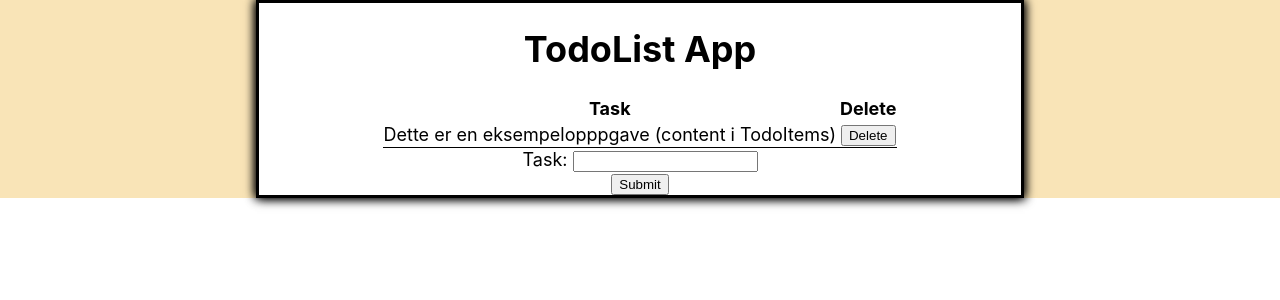
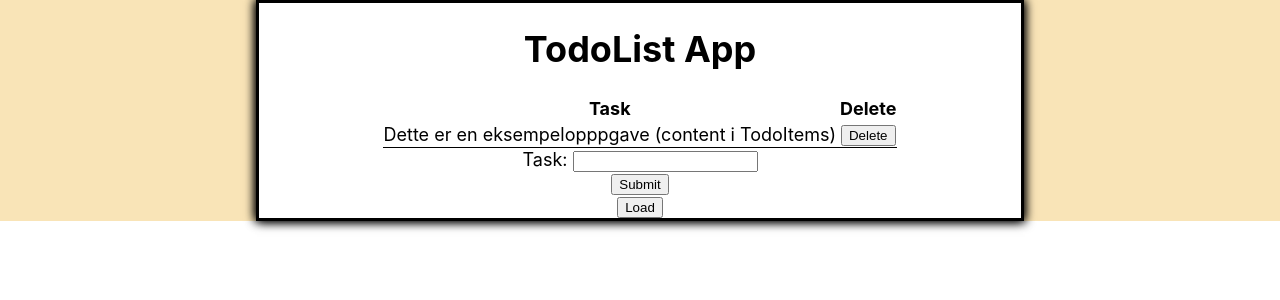
Before and after one commit to olejbl/-IT1901, a React (Create React App) app in the folder frontend/frontend/: page / in a window 1280 px wide. Shown: the top 300 px of the page. Built offline with nearby package versions, Linux system fonts and the light colour scheme; no server answers.

Commit message:
#28 fikset GET metode i frontend i en ny fil Client. Måtte også oppdatere GET metoden i restApi klassen i backend for å få det til å fungere

```diff
--- a/frontend/frontend/src/App.js
+++ b/frontend/frontend/src/App.js
@@ -3,9 +3,11 @@ import './App.css'
 import TodoItems from './Components/TodoItems'
 import styled from 'styled-components'
 
+
 const Button = styled.button`
 
 `
+
 
 
 function App() {
--- /dev/null
+++ b/frontend/frontend/src/Components/Client.js
@@ -0,0 +1,15 @@
+export function reqListener () {
+    console.log("test");
+    return "test"
+}
+
+
+  var oReq = new XMLHttpRequest();
+  oReq.addEventListener("load", reqListener);
+  oReq.open("GET", "http://localhost:8080/all");
+  oReq.send();
+
+  window.addEventListener('load', (event) => {
+    console.log('page is fully loaded');
+  });
+export default reqListener;
--- a/frontend/frontend/src/Components/TodoItems.js
+++ b/frontend/frontend/src/Components/TodoItems.js
@@ -3,6 +3,8 @@ import ListFilter from './ListFilter';
 import './TodoItems.css';
 import TaskForm from './TaskForm';
 import TaskList from './TodoList';
+import Client from './Client'
+import Button from './Button';
 
 export default function Tasks() {
   let [tasks, setTasks] = useState([
@@ -12,13 +14,14 @@ export default function Tasks() {
     }
 
   ]);
+  let klient = new Client;
   //let [filterText, setFilterText] = useState('');
-
+/*
   useEffect(() => {
     fetch('/data.json')
     .then(response => response.json())
     .then(todos => setTasks(todos));
-  }, []);
+  }, []);*/
 
   let handleAddTask = task => {
     setTasks(tasks.concat(task));
@@ -36,6 +39,7 @@ export default function Tasks() {
         tasks={tasks}
       />
       <TaskForm addTask={handleAddTask} />
+      <Button onClick= {klient.reqListener}>Load</Button>
     </div>
   )
 }
```
Also changed, not shown: frontend/frontend/src/Components/TaskForm.js (line endings or trailing spaces), 1 other file (tests, documents, lock files or other folders).
